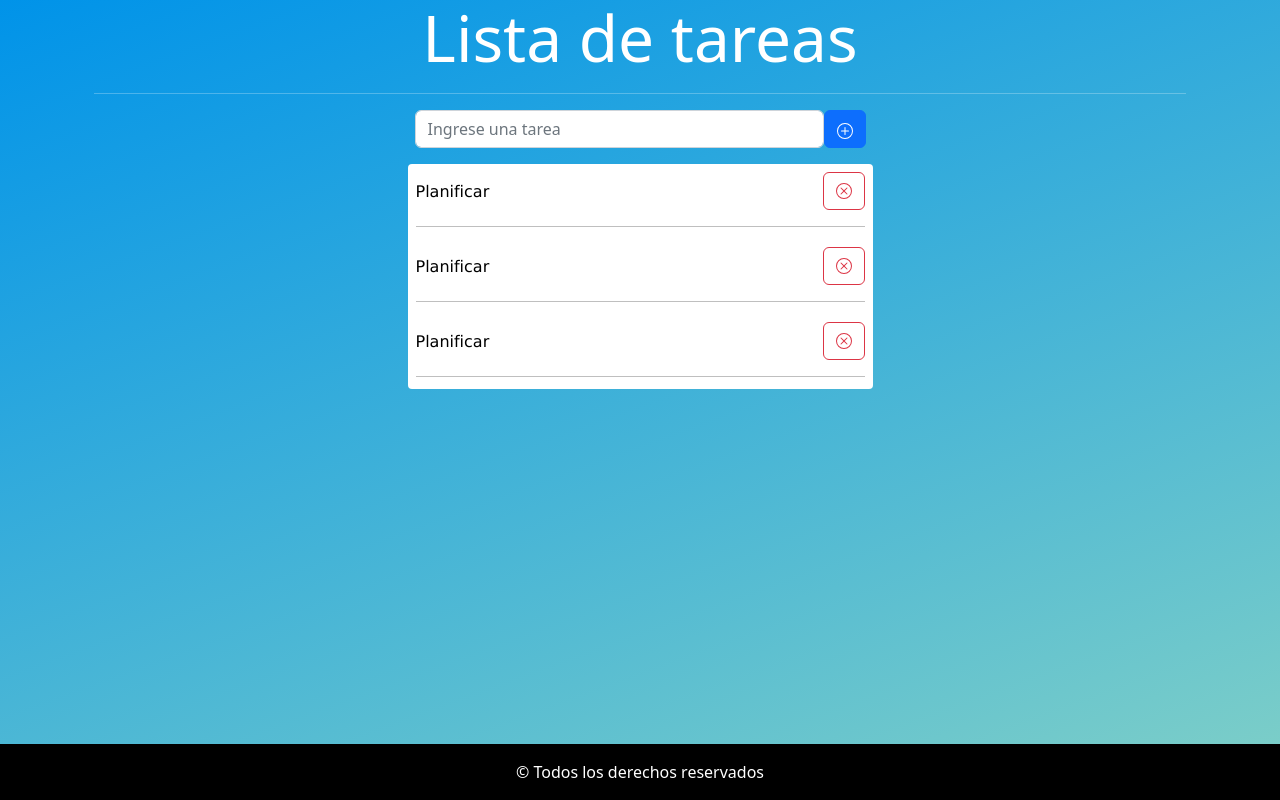
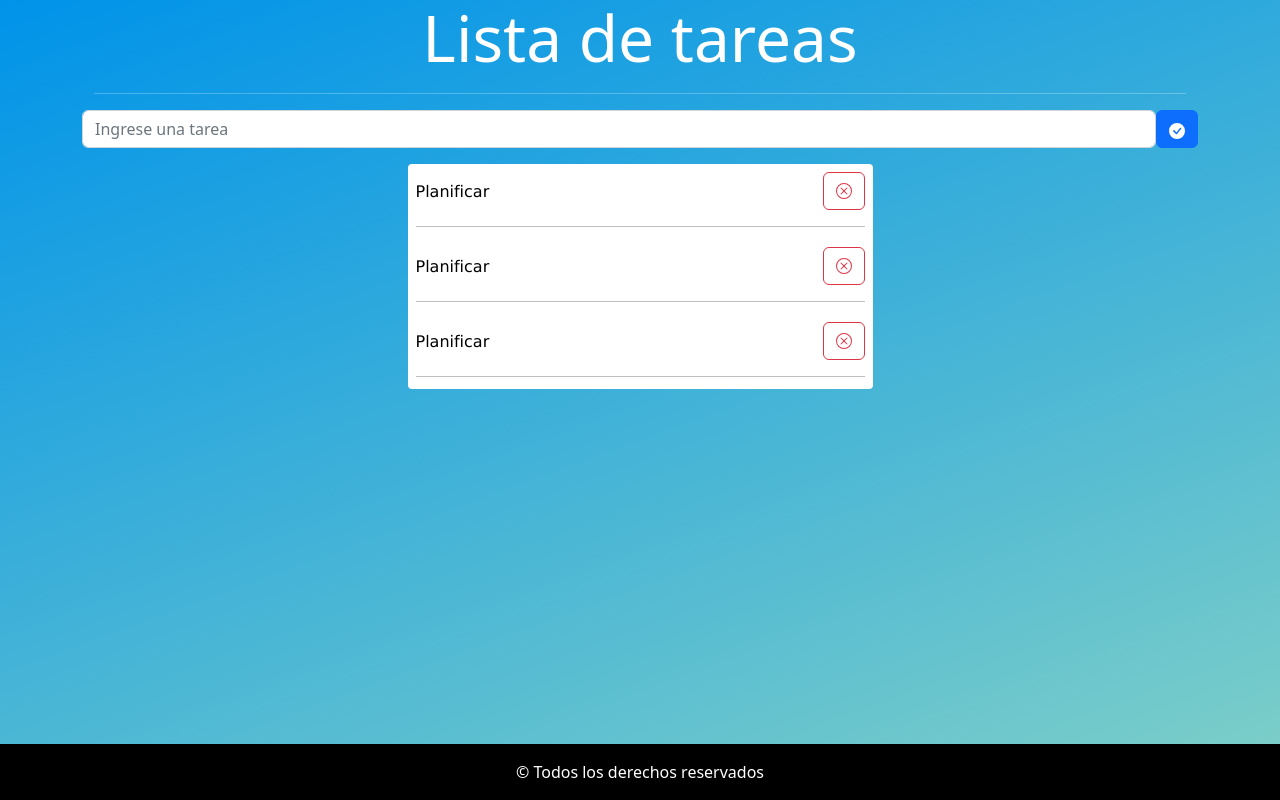
Before and after one commit to ivan-silva22/ejercicio-4-react, a React (Vite) app: page / in a window 1280 px wide. Built offline with nearby package versions, Linux system fonts and the light colour scheme.

Commit message:
agregue un icono en el boton

```diff
--- a/src/App.jsx
+++ b/src/App.jsx
@@ -1,6 +1,5 @@
 import './App.css'
 import FormularioTarea from './components/FormularioTarea'
-import ListaTareas from './components/ListaTareas'
 
 function App() {
 
@@ -11,7 +10,6 @@ function App() {
       <hr/>
       </article>
       <FormularioTarea></FormularioTarea>
-      <ListaTareas></ListaTareas>
       <footer className='bg-black py-3'>
         <p className='mb-0'>&copy; Todos los derechos reservados</p>
       </footer>
--- a/src/components/FormularioTarea.jsx
+++ b/src/components/FormularioTarea.jsx
@@ -1,29 +1,30 @@
+import Button from "react-bootstrap/Button";
+import Form from "react-bootstrap/Form";
+import ListaTareas from "./ListaTareas";
+
 function FormularioTarea() {
   return (
-    <form className="row justify-content-center">
-      <div className="col-sm-12 col-md-6 col-lg-5 d-flex">
-        <input
-          className="form-control"
-          type="text"
-          name="tarea"
-          id="tarea"
-          placeholder="Ingrese una tarea"
-        />
-        <button className="btn btn-primary " type="submit">
+    <section>
+      <Form>
+        <Form.Group className="mb-3 d-flex" controlId="tarea">
+          <Form.Control type="text" placeholder="Ingrese una tarea" />
+
+        <Button variant="primary" type="submit">
           <svg
             xmlns="http://www.w3.org/2000/svg"
             width="16"
             height="16"
             fill="currentColor"
-            className="bi bi-plus-circle"
+            className="bi bi-check-circle-fill"
             viewBox="0 0 16 16"
           >
-            <path d="M8 15A7 7 0 1 1 8 1a7 7 0 0 1 0 14zm0 1A8 8 0 1 0 8 0a8 8 0 0 0 0 16z" />
-            <path d="M8 4a.5.5 0 0 1 .5.5v3h3a.5.5 0 0 1 0 1h-3v3a.5.5 0 0 1-1 0v-3h-3a.5.5 0 0 1 0-1h3v-3A.5.5 0 0 1 8 4z" />
+            <path d="M16 8A8 8 0 1 1 0 8a8 8 0 0 1 16 0zm-3.97-3.03a.75.75 0 0 0-1.08.022L7.477 9.417 5.384 7.323a.75.75 0 0 0-1.06 1.06L6.97 11.03a.75.75 0 0 0 1.079-.02l3.992-4.99a.75.75 0 0 0-.01-1.05z" />
           </svg>
-        </button>
-      </div>
-    </form>
+        </Button>
+        </Form.Group>
+      </Form>
+      <ListaTareas></ListaTareas>
+    </section>
   );
 }
 
```
